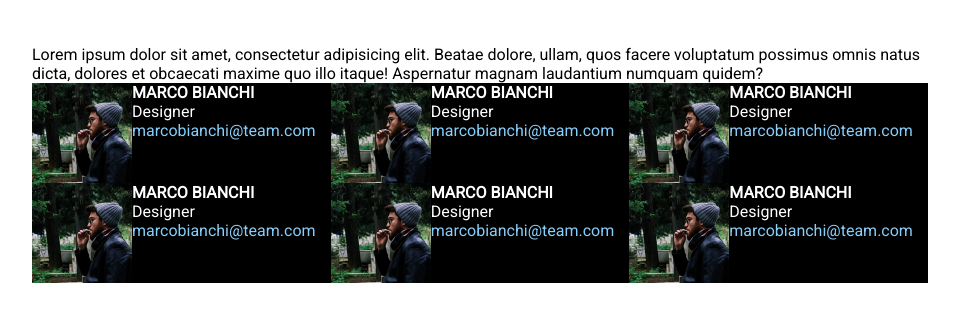
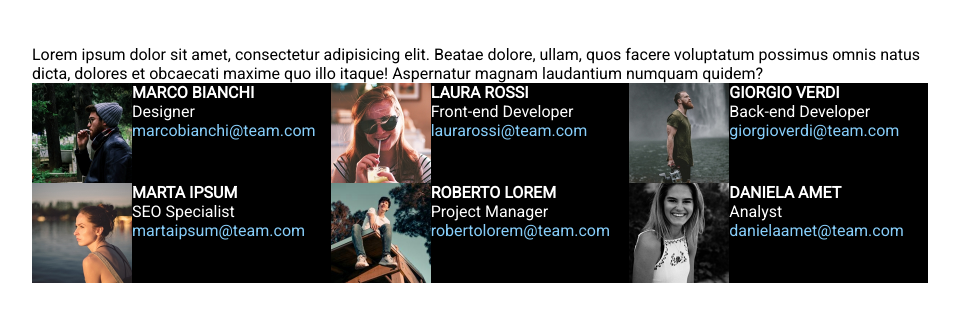
Before and after one commit to AlexandruConstantinBurlacu/html-css-float-cards, a plain HTML site: page index.html in a window 1280 px wide. Shown: the part 73-394 px from the top of the page, without its empty margins (160-1119 px from the left). Drawn offline with Linux system fonts and the light colour scheme.

Commit message:
correzione scritte e immagini cards

```diff
--- a/index.html
+++ b/index.html
@@ -27,38 +27,38 @@
                 </div>
 
                 <div class="column">
-                    <img src="img/male1.png" alt="foto Marco Bianchi">
-                    <h4>MARCO BIANCHI</h4>
-                    <p>Designer</p>
-                    <p class="mail">marcobianchi@team.com</p>
+                    <img src="img/female1.png" alt="foto Laura Rossi">
+                    <h4>LAURA ROSSI</h4>
+                    <p>Front-end Developer</p>
+                    <p class="mail">laurarossi@team.com</p>
                 </div>
 
                 <div class="column">
-                    <img src="img/male1.png" alt="foto Marco Bianchi">
-                    <h4>MARCO BIANCHI</h4>
-                    <p>Designer</p>
-                    <p class="mail">marcobianchi@team.com</p>
+                    <img src="img/male2.png" alt="foto Giorgio Verdi">
+                    <h4>GIORGIO VERDI</h4>
+                    <p>Back-end Developer</p>
+                    <p class="mail">giorgioverdi@team.com</p>
                 </div>
 
                 <div class="column">
-                    <img src="img/male1.png" alt="foto Marco Bianchi">
-                    <h4>MARCO BIANCHI</h4>
-                    <p>Designer</p>
-                    <p class="mail">marcobianchi@team.com</p>
+                    <img src="img/female2.png" alt="foto Marta Ipsum">
+                    <h4>MARTA IPSUM</h4>
+                    <p>SEO Specialist</p>
+                    <p class="mail">martaipsum@team.com</p>
                 </div>
 
                 <div class="column">
-                    <img src="img/male1.png" alt="foto Marco Bianchi">
-                    <h4>MARCO BIANCHI</h4>
-                    <p>Designer</p>
-                    <p class="mail">marcobianchi@team.com</p>
+                    <img src="img/male3.png" alt="foto Roberto Lorem">
+                    <h4>ROBERTO LOREM</h4>
+                    <p>Project Manager</p>
+                    <p class="mail">robertolorem@team.com</p>
                 </div>
 
                 <div class="column">
-                    <img src="img/male1.png" alt="foto Marco Bianchi">
-                    <h4>MARCO BIANCHI</h4>
-                    <p>Designer</p>
-                    <p class="mail">marcobianchi@team.com</p>
+                    <img src="img/female3.png" alt="foto Daniela Amet">
+                    <h4>DANIELA AMET</h4>
+                    <p>Analyst</p>
+                    <p class="mail">danielaamet@team.com</p>
                 </div>
             </section>
         </main>
```
